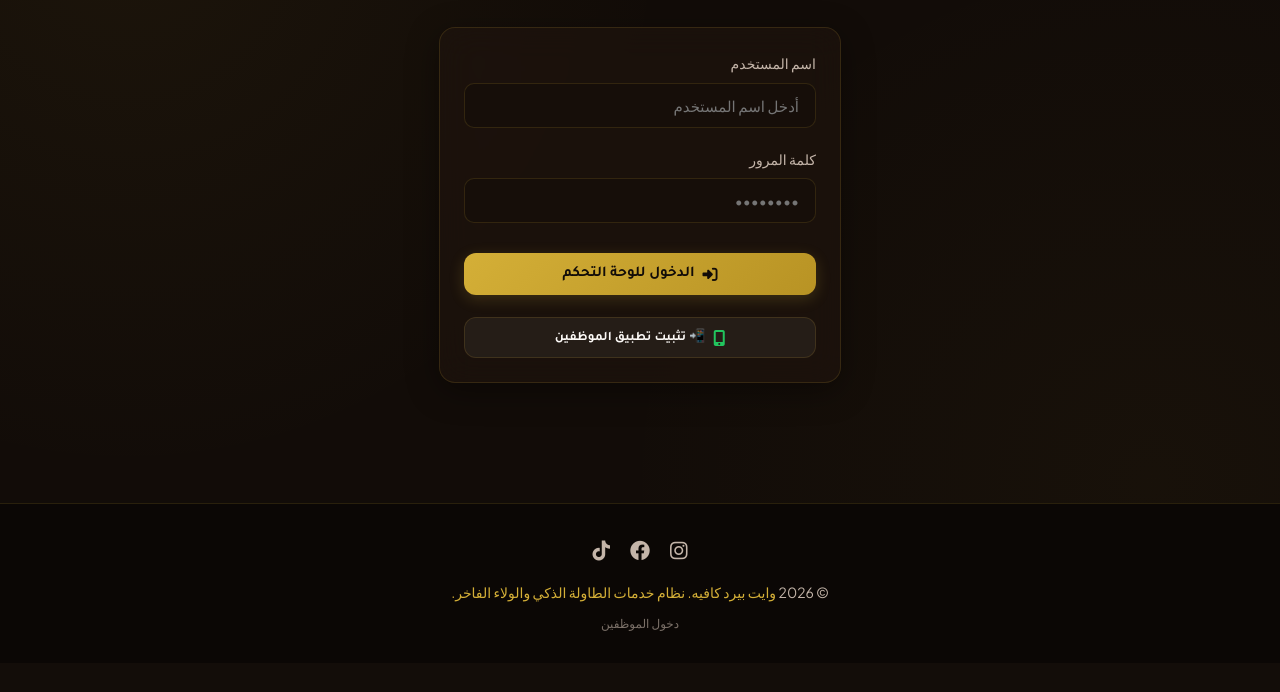
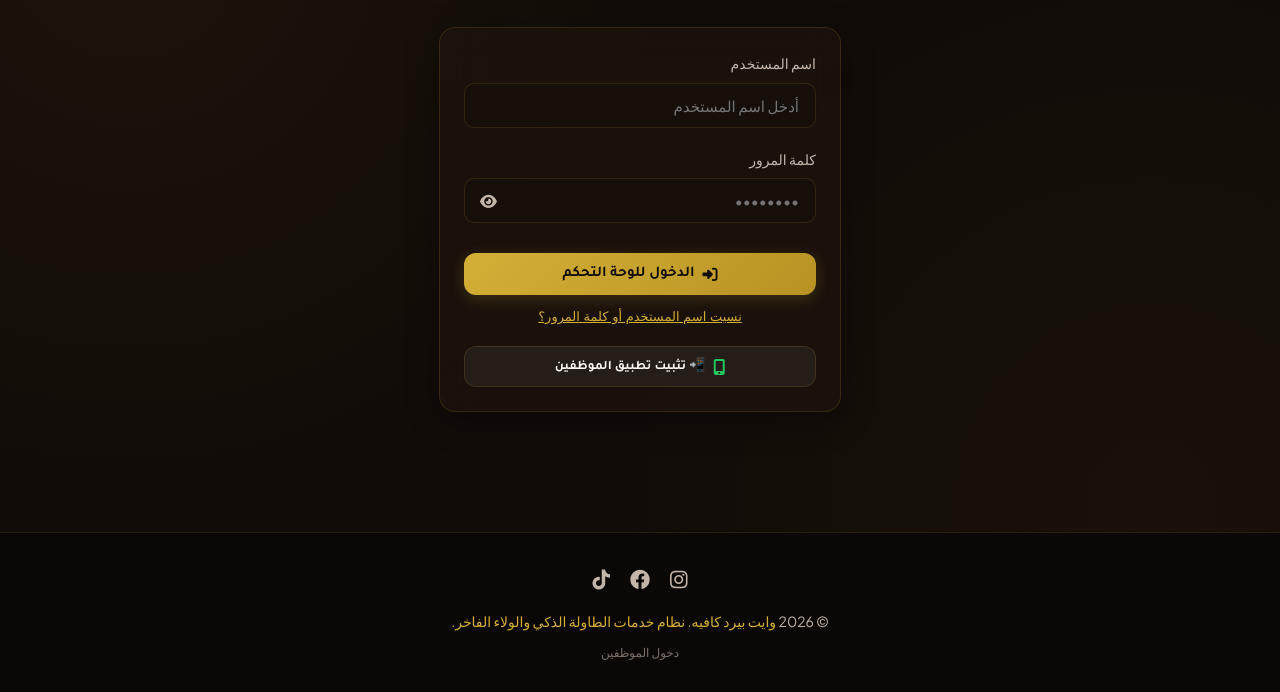
Before and after one commit to mhas198311-del/cafe-smart, a Django app: page /staff/login/ in a window 1280 px wide. Shown: the part 250-942 px from the top of the page. Before the commit the page ends 881 px from the top, so only its background shows below. Run offline with Django 5.2, Linux system fonts and the light colour scheme; data comes from the database, SQL or seed files in the repository; parts of the project's set-up code (start-up, migrations or seed data) failed here and were passed over.

Commit message:
Staff login: show-password toggle and account recovery
The staff login page gets an eye button to show the password and a
"forgot username or password" panel. Staff are told to ask the manager,
who can reset them from Settings. The manager can set a new password
by adding ADMIN_RESET_PASSWORD on Render; seed.py applies each value
once (hashed marker on the data disk) so later changes on the site are
not undone by the next deploy.

Co-Authored-By: Claude Opus 5.5 (1M context) <noreply@anthropic.com>
Claude-Session: https://claude.ai/code/session_012Bah4sXST7EGt4sMdmCh8n

```diff
--- a/accounts/templates/accounts/staff_login.html
+++ b/accounts/templates/accounts/staff_login.html
@@ -68,6 +68,26 @@
     border-color: var(--primary);
     box-shadow: 0 0 10px rgba(212, 175, 55, 0.1);
 }
+
+.password-wrap { position: relative; }
+.password-wrap .form-input { padding-left: 48px; }
+.password-toggle {
+    position: absolute; left: 6px; top: 50%; transform: translateY(-50%);
+    background: none; border: none; color: var(--text-muted, #aaa);
+    font-size: 15px; padding: 8px 10px; cursor: pointer;
+}
+.forgot-link {
+    display: block; margin: 14px auto 0; background: none; border: none;
+    color: var(--primary); font-size: 13px; cursor: pointer; text-decoration: underline;
+}
+.forgot-box {
+    display: none; margin-top: 12px; padding: 14px; border-radius: 10px;
+    background: rgba(212, 175, 55, 0.06); border: 1px solid var(--border-light);
+    font-size: 13px; line-height: 1.8; text-align: start;
+}
+.forgot-box.open { display: block; }
+.forgot-box b { color: var(--primary); }
+.forgot-box code { direction: ltr; unicode-bidi: isolate; font-size: 12px; }
 {% endblock %}
 
 {% block content %}
@@ -85,12 +105,32 @@
             </div>
             <div class="form-group">
                 <label class="form-label" data-tr="staff_password">كلمة المرور / Password</label>
-                <input type="password" name="password" class="form-input" placeholder="••••••••" required>
+                <div class="password-wrap">
+                    <input type="password" name="password" id="staffPassword" class="form-input" placeholder="••••••••" autocomplete="current-password" required>
+                    <button type="button" class="password-toggle" onclick="togglePassword(this)" aria-label="إظهار كلمة المرور" title="إظهار كلمة المرور">
+                        <i class="fa-solid fa-eye"></i>
+                    </button>
+                </div>
             </div>
             <button type="submit" class="btn btn-primary" style="width:100%; margin-top:10px;">
                 <i class="fa-solid fa-right-to-bracket"></i> <span data-tr="btn_staff_login">الدخول إلى النظام</span>
             </button>
         </form>
+
+        <button type="button" class="forgot-link" onclick="document.getElementById('forgotBox').classList.toggle('open')">
+            <span class="lang-ar">نسيت اسم المستخدم أو كلمة المرور؟</span>
+            <span class="lang-en">Forgot username or password?</span>
+        </button>
+        <div class="forgot-box" id="forgotBox">
+            <div class="lang-ar">
+                <p><b>موظف:</b> اطلب من المدير يعيّن لك كلمة مرور جديدة من الإعدادات ← الموظفين، وبيقدر يشوفلك اسم المستخدم من نفس المكان.</p>
+                <p><b>المدير:</b> من لوحة Render ← Environment: اسم الدخول هو قيمة <code>INITIAL_ADMIN_USERNAME</code>. ولتعيين كلمة مرور جديدة أضف <code>ADMIN_RESET_PASSWORD</code> بكلمة جديدة (8 أحرف أو أكثر) واحفظ، وبعد دقيقتين ادخل فيها.</p>
+            </div>
+            <div class="lang-en">
+                <p><b>Staff:</b> ask the manager to set a new password from Settings → Staff, where your username is listed too.</p>
+                <p><b>Manager:</b> in Render → Environment your username is <code>INITIAL_ADMIN_USERNAME</code>. To set a new password add <code>ADMIN_RESET_PASSWORD</code> (8+ characters), save, and log in with it after about two minutes.</p>
+            </div>
+        </div>
 
         <div style="margin-top: 22px; text-align: center;">
             <button type="button" data-install-app onclick="installStaffApp()" class="btn btn-secondary" style="width: 100%; font-size: 13px; padding: 10px; gap: 8px; justify-content: center;">
@@ -105,6 +145,14 @@
 
 {% block extra_js %}
 <script>
+    function togglePassword(btn) {
+        const input = document.getElementById('staffPassword');
+        const show = input.type === 'password';
+        input.type = show ? 'text' : 'password';
+        btn.querySelector('i').className = show ? 'fa-solid fa-eye-slash' : 'fa-solid fa-eye';
+        btn.title = show ? 'إخفاء كلمة المرور' : 'إظهار كلمة المرور';
+    }
+
     async function handleStaffLogin(e) {
         e.preventDefault();
         const formData = new FormData(e.target);
--- a/accounts/tests.py
+++ b/accounts/tests.py
@@ -528,3 +528,5 @@ class StaffPwaTests(TestCase):
         login = self.client.get("/staff/login/")
         self.assertContains(login, 'rel="manifest"')
         self.assertContains(login, "installStaffApp()")
+        self.assertContains(login, "togglePassword(this)")
+        self.assertContains(login, "ADMIN_RESET_PASSWORD")
```
Also changed, not shown: seed.py (+27 -0 lines), 1 other file.
